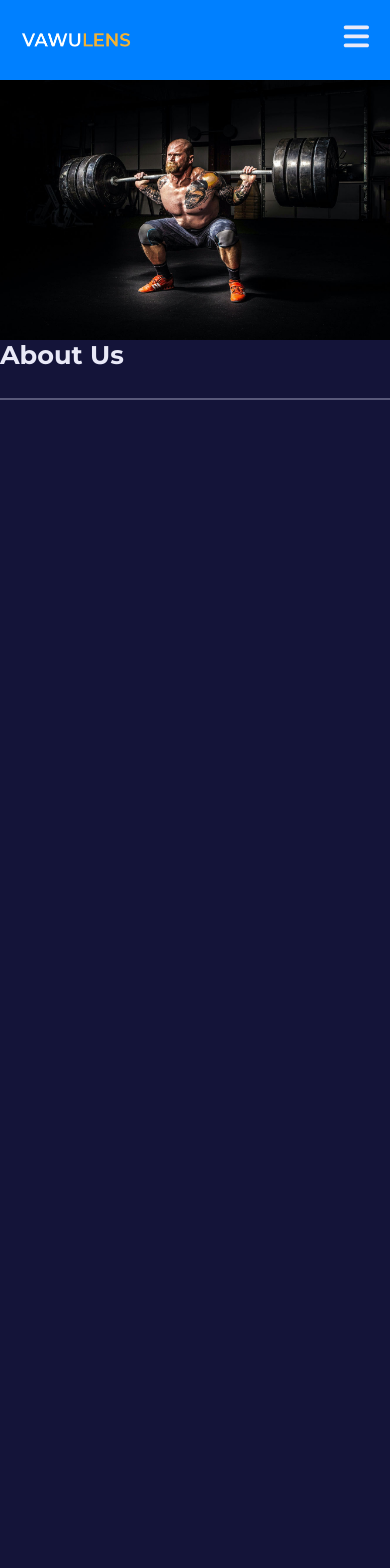
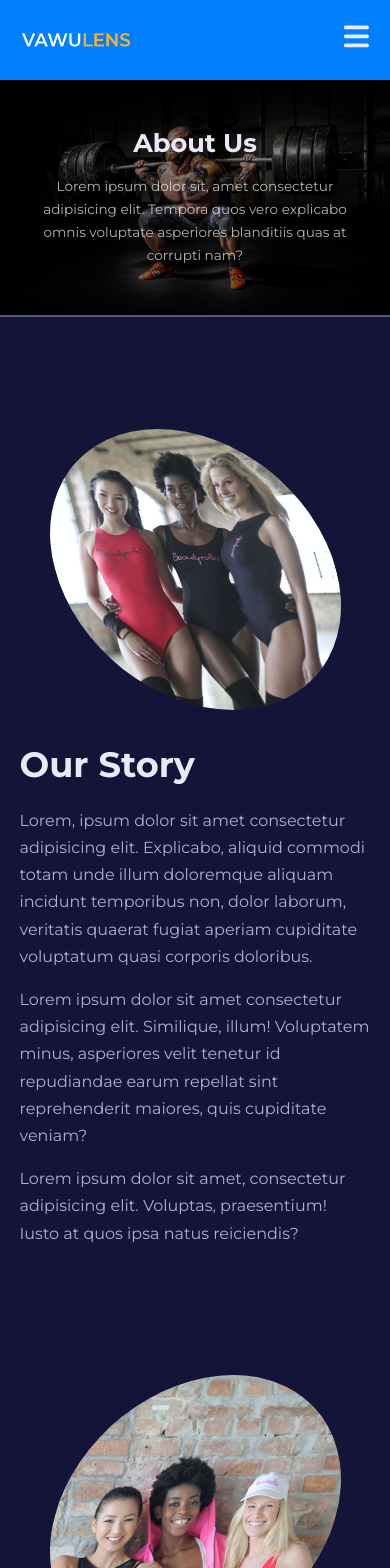
Before and after one commit to sunnya2023/FitnessUI, a React (Vite) app: page /about in a window 390 px wide. Shown: the top 1568 px of the page. Before the commit the page ends 844 px from the top, so only its background shows below. Built offline with nearby package versions, Linux system fonts and the light colour scheme.

Commit message:
completed About page

```diff
--- a/src/App.jsx
+++ b/src/App.jsx
@@ -7,6 +7,7 @@ import NotFound from "./pages/notFound/NotFound";
 import Plans from "./pages/plans/Plans";
 import Trainers from "./pages/trainers/Trainers";
 import Navbar from "./components/Navbar";
+import { Footer } from "./components/Footer";
 
 const App = () => {
   return (
@@ -22,6 +23,7 @@ const App = () => {
           <Route path="trainers" element={<Trainers />} />
           <Route path="*" element={<NotFound />} />
         </Routes>
+        <Footer />
       </BrowserRouter>
     </>
   );
--- a/src/components/SubHeader.jsx
+++ b/src/components/SubHeader.jsx
@@ -1,6 +1,6 @@
 import React from "react";
 
-const SubHeader = ({ title, image, childeren }) => {
+const SubHeader = ({ title, image, children }) => {
   return (
     <header className="header">
       <div className="header__container">
@@ -9,7 +9,7 @@ const SubHeader = ({ title, image, childeren }) => {
         </div>
         <div className="header__content">
           <h2>{title}</h2>
-          <p>{childeren}</p>
+          <p>{children}</p>
         </div>
       </div>
     </header>
--- a/src/index.css
+++ b/src/index.css
@@ -167,6 +167,40 @@ section {
   border-bottom: 2px solid var(--color-gray-400);
 }
 
+.header__container {
+  width: 100%;
+  height: 100%;
+  position: relative;
+  display: grid;
+  place-items: center;
+  background: black;
+}
+
+.header__container-bg {
+  position: absolute;
+  width: 100%;
+}
+
+.header__container-bg img {
+  opacity: 0.5;
+}
+
+.header__content {
+  position: relative;
+  width: 44%;
+  margin: 0 auto;
+  text-align: center;
+  color: var(--color-gray-100);
+}
+
+.header__content h2 {
+  margin-bottom: 1rem;
+}
+
+.header__content p {
+  color: rgba(255, 255, 255, 0.7);
+}
+
 /* Media Queries (Medium scrrens) */
 @media (max-width: 1024px) {
   .container {
@@ -179,6 +213,9 @@ section {
   h2 {
     font-size: 1.6rem;
   }
+  .header__content {
+    width: 76%;
+  }
 }
 
 @media (max-width: 600px) {
@@ -186,4 +223,20 @@ section {
     font-size: 2.2rem;
     line-height: 1.3;
   }
+
+  section {
+    margin-top: 7rem;
+  }
+
+  .header {
+    height: fit-content;
+  }
+
+  .header__content {
+    width: 80%;
+    padding: 3rem 0;
+  }
+  .header__content p {
+    font-size: 0.85rem;
+  }
 }
--- a/src/pages/about/About.jsx
+++ b/src/pages/about/About.jsx
@@ -1,6 +1,9 @@
 import "./about.css";
 import SubHeader from "../../components/SubHeader";
 import HeaderImage from "../../images/header_bg_1.jpg";
+import StoryImage from "../../images/about1.jpg";
+import VisionImage from "../../images/about2.jpg";
+import MissionImage from "../../images/about3.jpg";
 
 const About = () => {
   return (
@@ -10,6 +13,80 @@ const About = () => {
         vero explicabo omnis voluptate asperiores blanditiis quas at corrupti
         nam?
       </SubHeader>
+
+      <section className="about__story">
+        <div className="container about__story-container">
+          <div className="about__secton-image">
+            <img src={StoryImage} alt="Our Story Image" />
+          </div>
+          <div className="about__section-content">
+            <h1>Our Story</h1>
+            <p>
+              Lorem, ipsum dolor sit amet consectetur adipisicing elit.
+              Explicabo, aliquid commodi totam unde illum doloremque aliquam
+              incidunt temporibus non, dolor laborum, veritatis quaerat fugiat
+              aperiam cupiditate voluptatum quasi corporis doloribus.
+            </p>
+            <p>
+              Lorem ipsum dolor sit amet consectetur adipisicing elit.
+              Similique, illum! Voluptatem minus, asperiores velit tenetur id
+              repudiandae earum repellat sint reprehenderit maiores, quis
+              cupiditate veniam?
+            </p>
+            <p>
+              Lorem ipsum dolor sit amet, consectetur adipisicing elit.
+              Voluptas, praesentium! Iusto at quos ipsa natus reiciendis?
+            </p>
+          </div>
+        </div>
+      </section>
+      <section className="about__vision">
+        <div className="container about__vision-container">
+          <div className="about__section-content">
+            <h1>Our Vision</h1>
+            <p>
+              Lorem, ipsum dolor sit amet consectetur adipisicing elit.
+              Explicabo, aliquid commodi totam unde illum doloremque aliquam
+              incidunt temporibus non, dolor laborum, veritatis quaerat fugiat
+              aperiam cupiditate voluptatum quasi corporis doloribus.
+            </p>
+            <p>
+              Lorem ipsum dolor sit amet consectetur adipisicing elit.
+              Similique, illum! Voluptatem minus, asperiores velit tenetur id
+              repudiandae earum repellat sint reprehenderit
+            </p>
+          </div>
+          <div className="about__secton-image">
+            <img src={VisionImage} alt="Our Vision Image" />
+          </div>
+        </div>
+      </section>
+      <section className="about__mission">
+        <div className="container about__mission-container">
+          <div className="about__secton-image">
+            <img src={MissionImage} alt="Our mission Image" />
+          </div>
+          <div className="about__section-content">
+            <h1>Our Mission</h1>
+            <p>
+              Lorem, ipsum dolor sit amet consectetur adipisicing elit.
+              Explicabo, aliquid commodi totam unde illum doloremque aliquam
+              incidunt temporibus non, dolor laborum, veritatis quaerat fugiat
+              aperiam cupiditate voluptatum quasi corporis doloribus.
+            </p>
+            <p>
+              Lorem ipsum dolor sit amet consectetur adipisicing elit.
+              Similique, illum! Voluptatem minus, asperiores velit tenetur id
+              repudiandae earum repellat sint reprehenderit
+            </p>
+            <p>
+              Lorem ipsum dolor sit, amet consectetur adipisicing elit.
+              Laudantium, consequuntur laborum asperiores reprehenderit
+              laboriosam praesentium?
+            </p>
+          </div>
+        </div>
+      </section>
     </>
   );
 };
--- a/src/pages/about/about.css
+++ b/src/pages/about/about.css
@@ -0,0 +1,71 @@
+.about__secton-image {
+  border-radius: 50%;
+  overflow: hidden;
+  transform: skew(15deg);
+  transition: all 0.5s ease;
+}
+
+.about__secton-image:nth-child(2) {
+  transform: skew(-15deg);
+}
+
+.about__secton-image:hover {
+  transform: skew(0);
+}
+
+.about__section-content h1 {
+  margin-bottom: 2rem;
+}
+
+.about__section-content p {
+  margin-bottom: 1rem;
+}
+
+.about__story-container,
+.about__mission-container {
+  display: grid;
+  grid-template-columns: 40% 50%;
+  gap: 10%;
+}
+
+.about__vision-container {
+  display: grid;
+  grid-template-columns: 50% 40%;
+  gap: 10%;
+}
+
+/* MEDIA QUERIES (medium screens) */
+@media (max-width: 1024px) {
+  .about__secton-image {
+    width: 60%;
+  }
+  .about__section-content h1 {
+    margin-bottom: 1.2rem;
+  }
+
+  .about__mission-container,
+  .about__story-container,
+  .about__vision-container {
+    grid-template-columns: 1fr;
+    gap: 3rem;
+  }
+
+  .about__vision .about__secton-image {
+    grid-row: 1;
+  }
+}
+
+/* MEDIA QUERIES (small screens) */
+@media (max-width: 600px) {
+  .about__secton-image {
+    width: 80%;
+    /* margin: 0 auto; */
+    margin-inline: auto;
+  }
+  .about__mission-container,
+  .about__story-container,
+  .about__vision-container {
+    grid-template-columns: 1fr;
+    gap: 2rem;
+  }
+}
--- a/src/pages/home/Home.jsx
+++ b/src/pages/home/Home.jsx
@@ -1,5 +1,5 @@
 import FAQs from "../../components/FAQs";
-import { Footer } from "../../components/Footer";
+
 import Header from "../../components/Header";
 import Programs from "../../components/Programs";
 import Testimonials from "../../components/Testimonials";
@@ -14,7 +14,6 @@ const Home = () => {
       <Values />
       <FAQs />
       <Testimonials />
-      <Footer />
     </>
   );
 };
```
